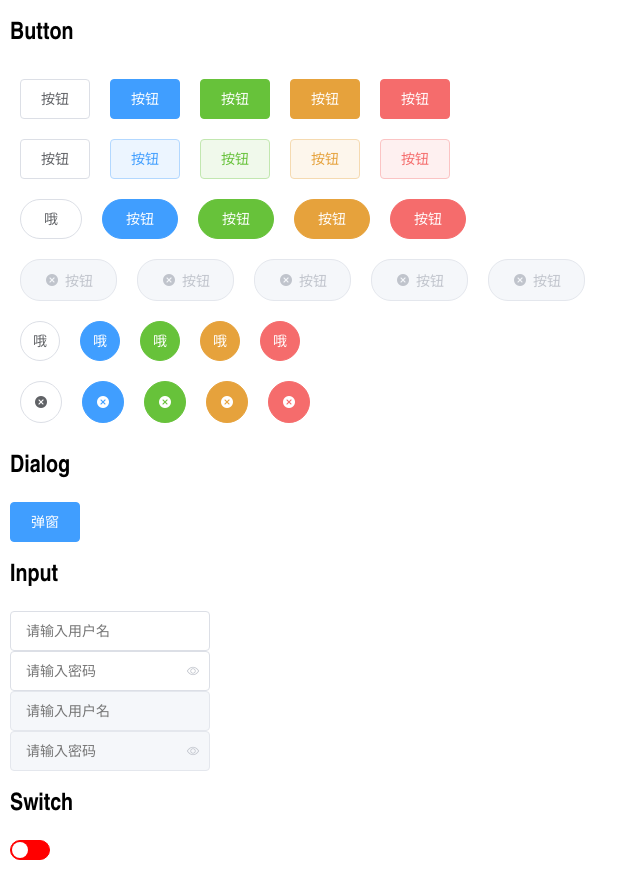
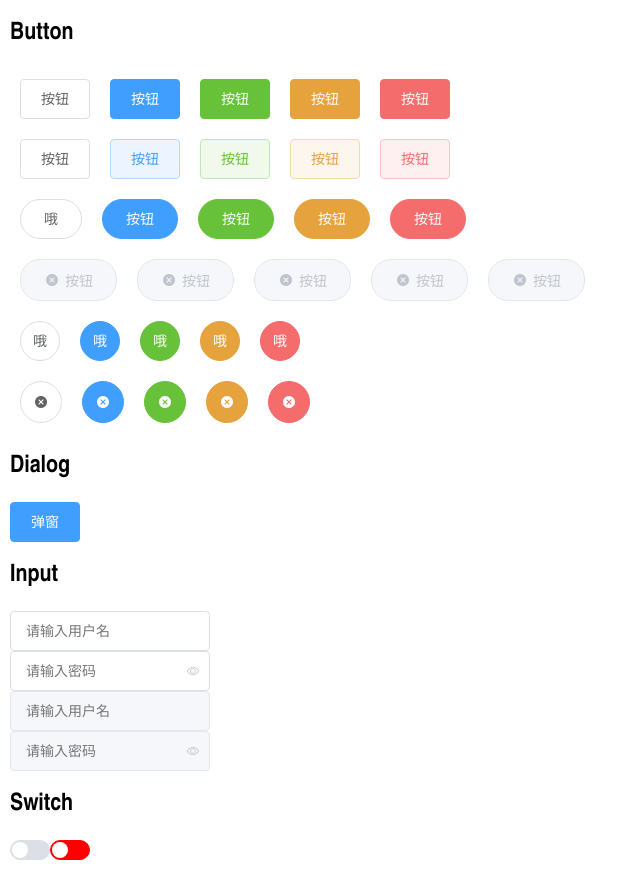
Before and after one commit to YaliixxG/indge-ui, a Vue app: page / in a window 1280 px wide. Shown: the whole page, without its empty margins (0-640 px from the left). Built offline with nearby package versions, Linux system fonts and the light colour scheme.

Commit message:
feat: 增加 Switch 组件示例

```diff
--- a/src/App.vue
+++ b/src/App.vue
@@ -141,6 +141,7 @@
             show-password
         ></i-input>
         <h1>Switch</h1>
+        <i-switch v-model="onOff" name="username"></i-switch>
         <i-switch v-model="onOff" onColor="green" offColor="red" name="username"></i-switch>
     </div>
 </template>
```
